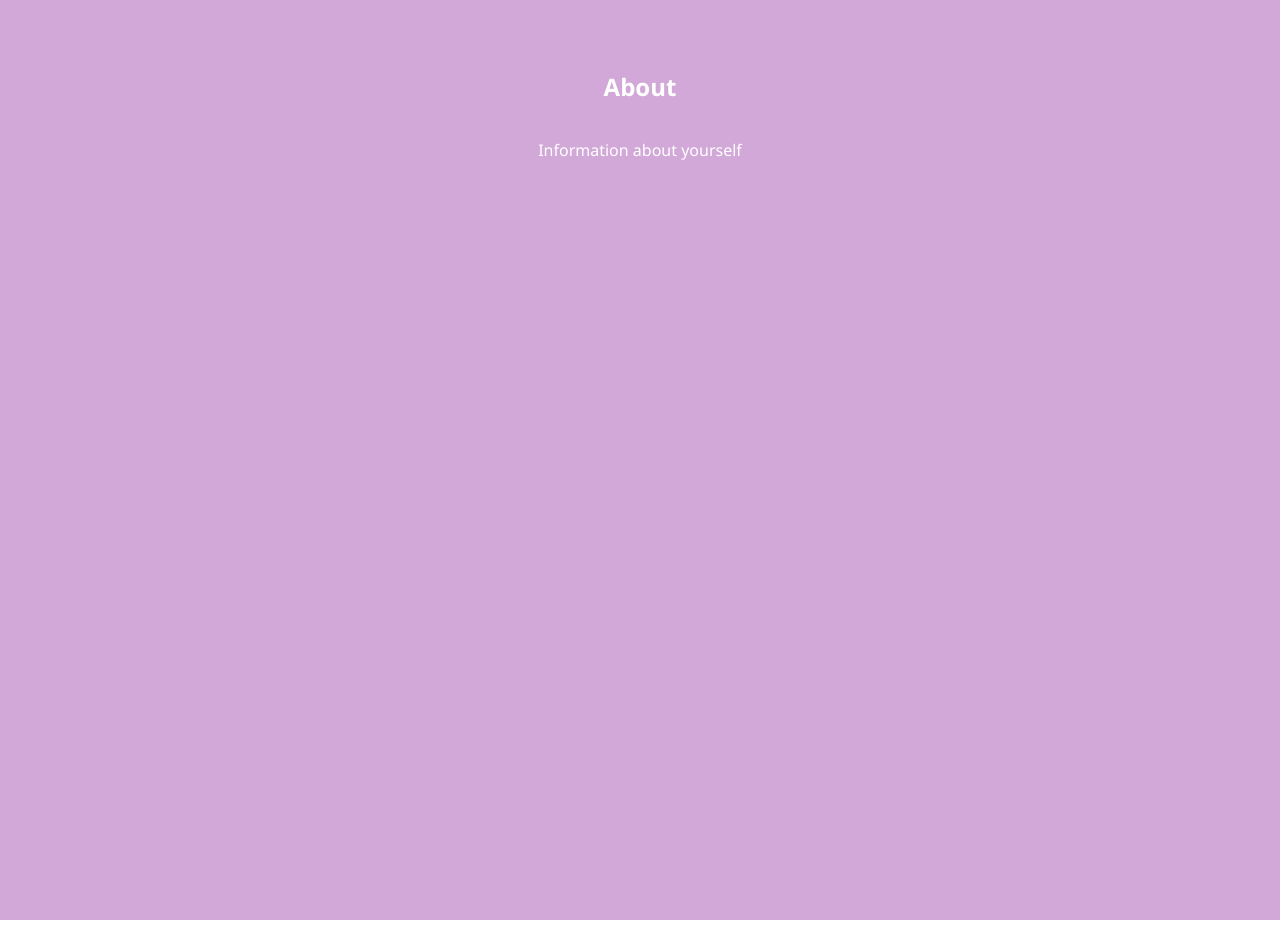
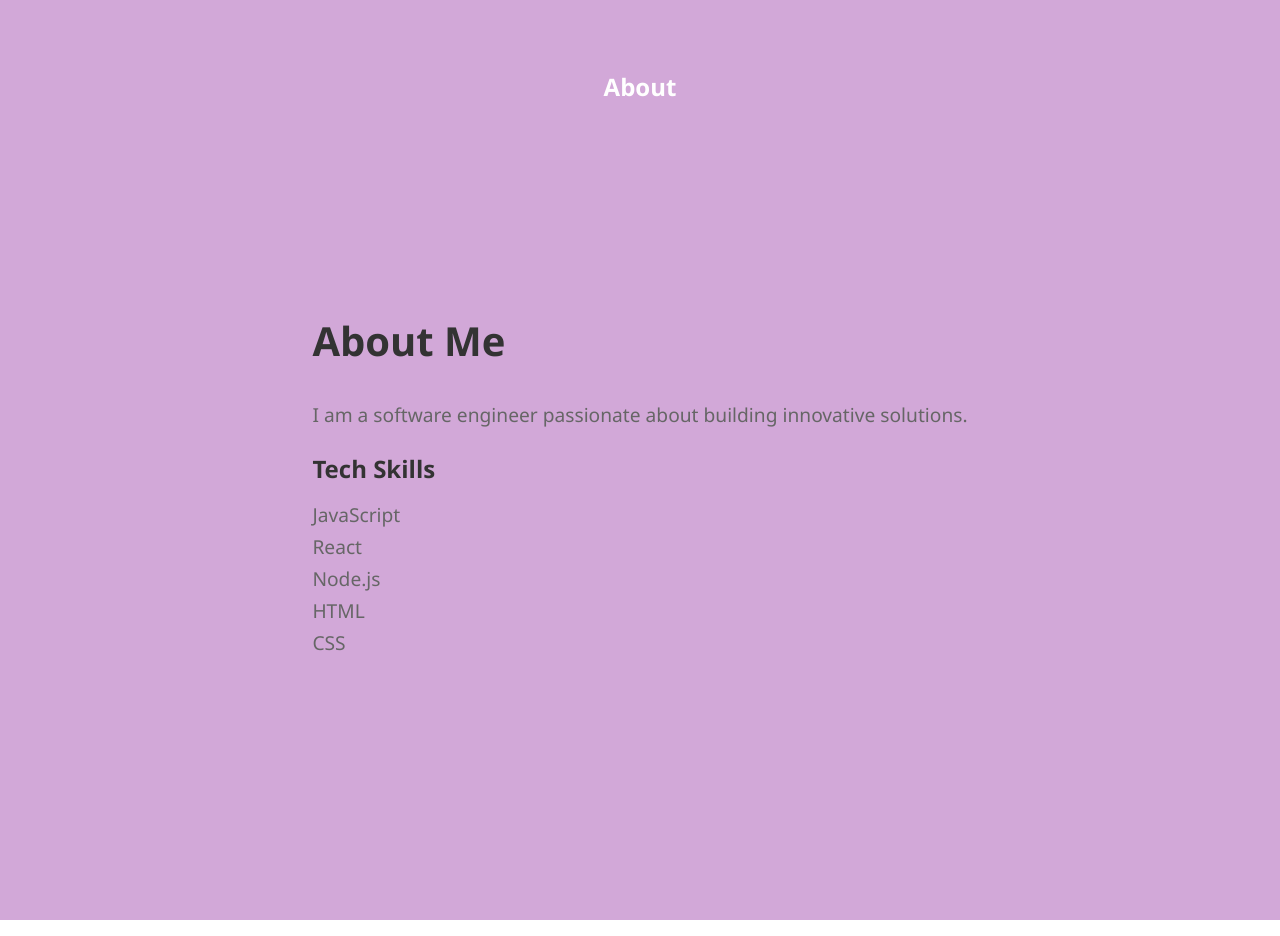
Before and after one commit to tbraeck/simple-portfolio, a React (Create React App) app: page / in a window 1280 px wide. Shown: the part 3200-4136 px from the top of the page. Built offline with nearby package versions, Linux system fonts and the light colour scheme.

Commit message:
adding new section features

```diff
--- a/package.json
+++ b/package.json
@@ -8,6 +8,7 @@
     "@testing-library/user-event": "^13.5.0",
     "react": "^18.2.0",
     "react-dom": "^18.2.0",
+    "react-router-dom": "^6.22.3",
     "react-scripts": "5.0.1",
     "web-vitals": "^2.1.4"
   },
--- /dev/null
+++ b/src/AboutContext.js
@@ -0,0 +1,24 @@
+// AboutContext.js
+import React, { createContext, useContext } from 'react';
+
+// Define the context
+const AboutContext = createContext();
+
+// Custom hook to consume the context
+export const useAboutContext = () => useContext(AboutContext);
+
+// Provider component to provide the context value
+export const AboutProvider = ({ children }) => {
+  // Define your About section data
+  const aboutData = {
+    title: "About Me",
+    description: "I am a software engineer passionate about building innovative solutions.",
+    techSkills: ["JavaScript", "React", "Node.js", "HTML", "CSS"]
+  };
+
+  return (
+    <AboutContext.Provider value={aboutData}>
+      {children}
+    </AboutContext.Provider>
+  );
+};
--- /dev/null
+++ b/src/AboutSection.css
@@ -0,0 +1,39 @@
+/* AboutSection.css */
+
+.about-content {
+    margin-top: 40px;
+  }
+
+  .about-title {
+    font-size: 2.5rem;
+    color: #333;
+  }
+
+  .about-description {
+    font-size: 1.2rem;
+    color: #666;
+    margin-bottom: 20px;
+  }
+
+  .tech-skills-title {
+    font-size: 1.5rem;
+    color: #333;
+    margin-bottom: 10px;
+  }
+
+  .tech-skills-list {
+    list-style-type: none;
+    padding: 0;
+  }
+
+  .tech-skill {
+    font-size: 1.2rem;
+    color: #666;
+    margin-bottom: 5px;
+  }
+
+  .tech-skill:hover {
+    color: #000;
+    cursor: pointer;
+    font-weight: bold;
+  }
--- /dev/null
+++ b/src/AboutSection.js
@@ -0,0 +1,26 @@
+// AboutSection.js
+import React from 'react';
+import { useAboutContext } from './AboutContext';
+import './AboutSection.css';
+
+const AboutSection = () => {
+  // Consume the context
+  const aboutData = useAboutContext();
+
+  return (
+    <div className="about-content">
+    <h2 className="about-title">{aboutData.title}</h2>
+    <p className="about-description">{aboutData.description}</p>
+    <div className="tech-skills">
+      <h3 className="tech-skills-title">Tech Skills</h3>
+      <ul className="tech-skills-list">
+        {aboutData.techSkills.map(skill => (
+          <li key={skill} className="tech-skill">{skill}</li>
+        ))}
+      </ul>
+    </div>
+  </div>
+  );
+};
+
+export default AboutSection;
--- a/src/App.js
+++ b/src/App.js
@@ -3,6 +3,8 @@ import ScrollToTopButton from './ScrollToTopButton';
 import DesignProjectCard from './DesignProjectCard';
 import DeveloperProjectCard from './DeveloperProjectCard';
 import CreatorProjectCard from './CreatorProjectCard';
+import AboutSection from './AboutSection';
+import { AboutProvider } from './AboutContext';
 import './styles.css';
 
 // Define a context for project data
@@ -166,7 +168,9 @@ function App() {
           ))}
         </Section>
         <Section title="About" sectionRef={aboutRef} sectionClass="about">
-          <p>Information about yourself</p>
+          <AboutProvider>
+              <AboutSection />
+          </AboutProvider>
         </Section>
       </main>
       {showScrollButton && <ScrollToTopButton onClick={() => setShowScrollButton(false)} />}
```
Also changed, not shown: 1 other file (tests, documents, lock files or other folders).
